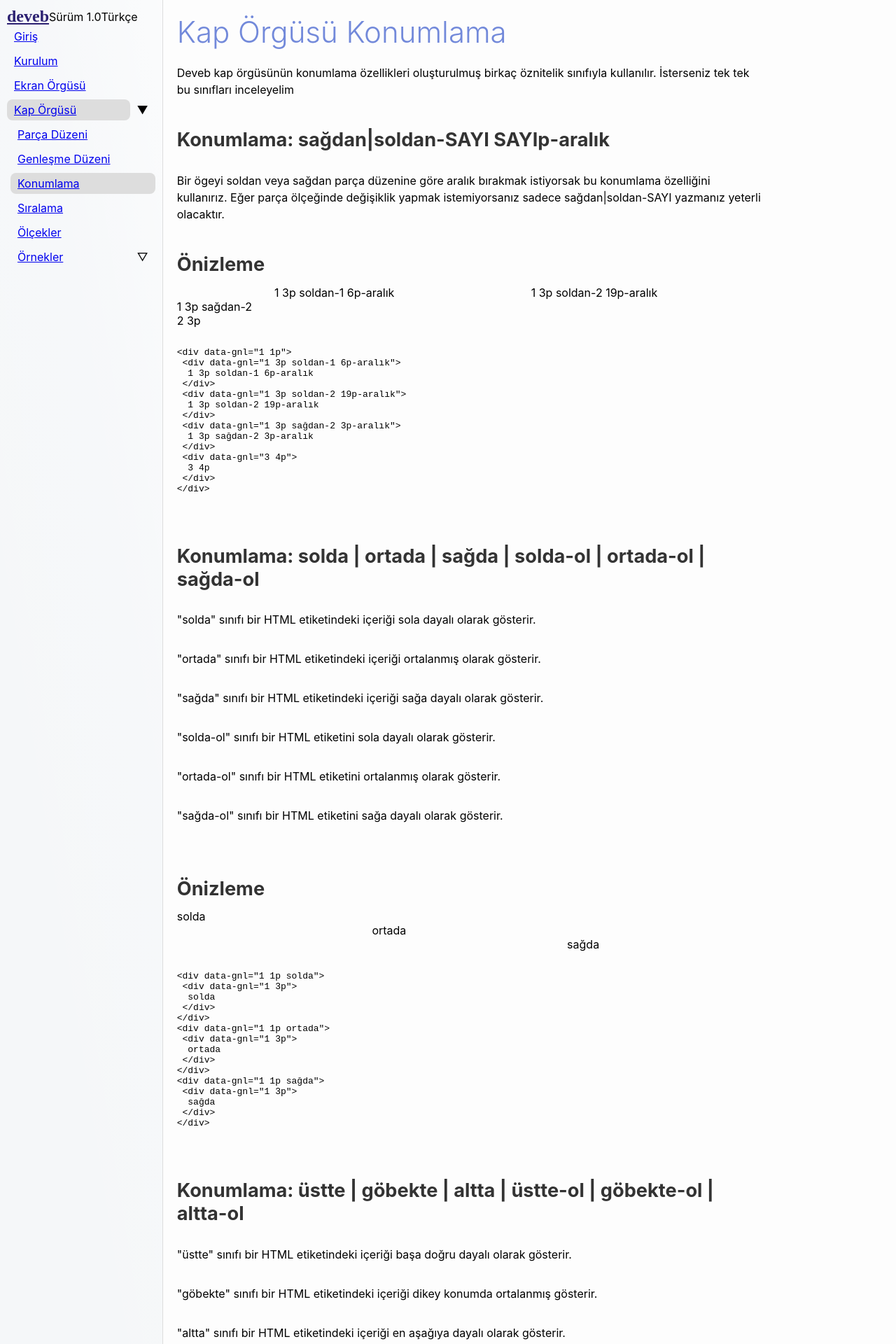
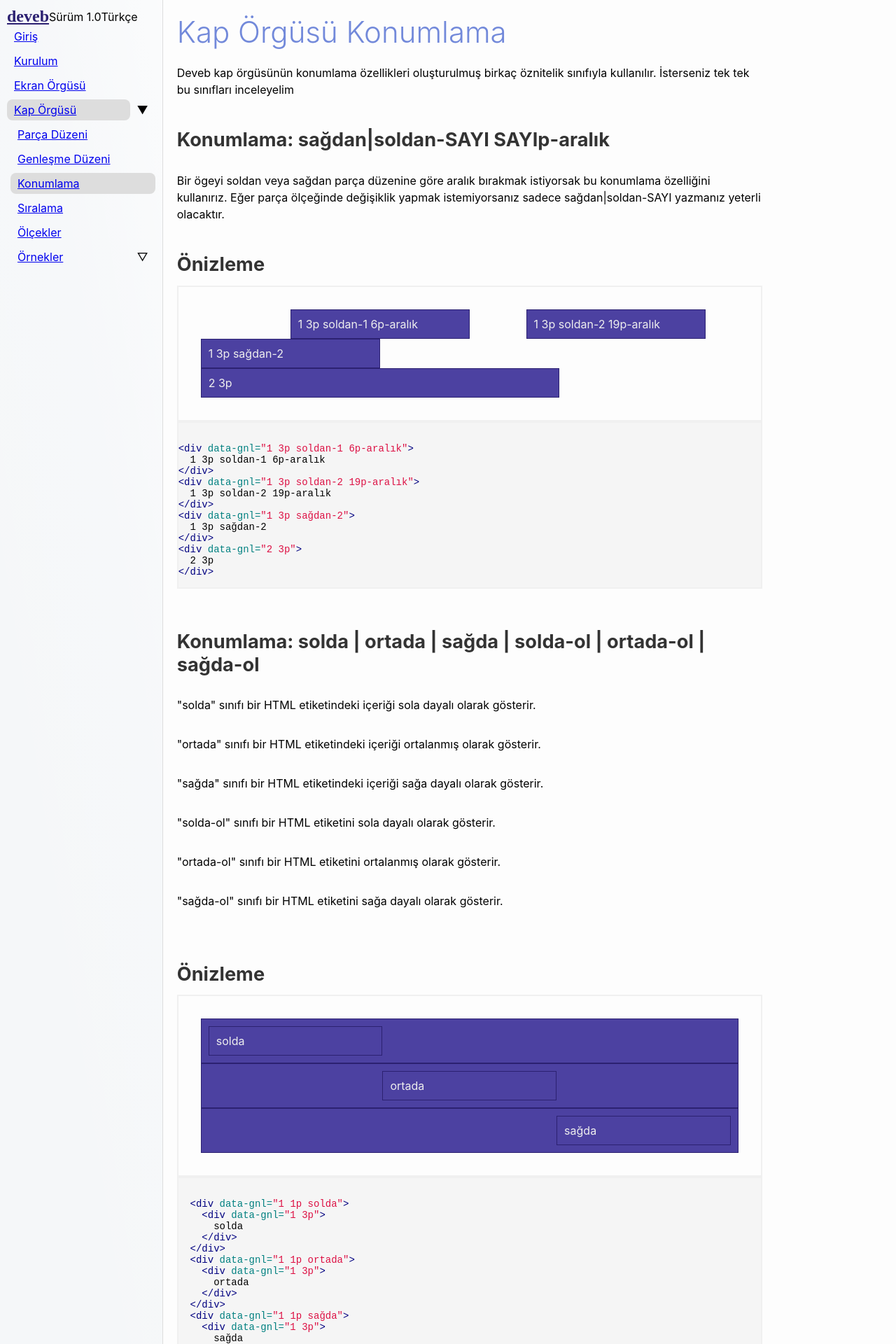
Before and after one commit to data-deveb/data-deveb.github.io, a Jekyll site: the page built from 1.0/tr/kap-orgusu/konumlama.html, in a window 1280 px wide. Shown: the top 1920 px of the page at 70% size. Built offline with Jekyll 4.4.1, drawn with Linux system fonts in a browser that asks for light colours; some web fonts are replaced; some of the changed text lies outside the part shown.

Commit message:
deveb 1.0 güncelleme
Belleti sayfaları güncelleniyor.

```diff
--- a/1.0/tr/kap-orgusu/konumlama.html
+++ b/1.0/tr/kap-orgusu/konumlama.html
@@ -7,9 +7,9 @@ title: Kap Örgüsü Konumlama
 
 <h3>Konumlama: <span data-metin="dikkat">sağdan|soldan-SAYI SAYIp-aralık</span></h3>
 <p>Bir ögeyi soldan veya sağdan parça düzenine göre aralık bırakmak istiyorsak bu konumlama özelliğini kullanırız. Eğer parça ölçeğinde değişiklik yapmak istemiyorsanız sadece sağdan|soldan-SAYI yazmanız yeterli olacaktır.</p>
-<div data-gnl="1 1p" class="önizleme">
+<div class="örnek" data-gnl="1 1p">
   <h3>Önizleme</h3>
-  <div data-gnl="1 1p">
+  <div class="önizleme">
     <div data-gnl="1 3p soldan-1 6p-aralık">
       1 3p soldan-1 6p-aralık
     </div>
@@ -24,22 +24,20 @@ title: Kap Örgüsü Konumlama
     </div>
   </div>
 </div>
-<pre data-gnl="1 1p"><code class="language-html">
-&lt;div data-gnl=&quot;1 1p&quot;&gt;
- &lt;div data-gnl=&quot;1 3p soldan-1 6p-aralık&quot;&gt;
+{% highlight html %}
+<div data-gnl="1 3p soldan-1 6p-aralık">
   1 3p soldan-1 6p-aralık
- &lt;/div&gt;
- &lt;div data-gnl=&quot;1 3p soldan-2 19p-aralık&quot;&gt;
+</div>
+<div data-gnl="1 3p soldan-2 19p-aralık">
   1 3p soldan-2 19p-aralık
- &lt;/div&gt;
- &lt;div data-gnl=&quot;1 3p sağdan-2 3p-aralık&quot;&gt;
-  1 3p sağdan-2 3p-aralık
- &lt;/div&gt;
- &lt;div data-gnl=&quot;3 4p&quot;&gt;
-  3 4p
- &lt;/div&gt;
-&lt;/div&gt;
-</code></pre>
+</div>
+<div data-gnl="1 3p sağdan-2">
+  1 3p sağdan-2
+</div>
+<div data-gnl="2 3p">
+  2 3p
+</div>
+{% endhighlight %}
 <p></p>
 
 <h3>Konumlama: <span data-metin="dikkat">solda | ortada | sağda | solda-ol | ortada-ol | sağda-ol</span></h3>
@@ -50,8 +48,9 @@ title: Kap Örgüsü Konumlama
 <p>"ortada-ol" sınıfı bir HTML etiketini ortalanmış olarak gösterir.</p>
 <p>"sağda-ol" sınıfı bir HTML etiketini sağa dayalı olarak gösterir.</p>
 <p></p>
-<div data-gnl="1 1p" class="önizleme">
+<div class="örnek" data-gnl="1 1p">
   <h3>Önizleme</h3>
+  <div class="önizleme">
     <div data-gnl="1 1p solda">
       <div data-gnl="1 3p">
         solda
@@ -68,23 +67,24 @@ title: Kap Örgüsü Konumlama
       </div>
     </div>
   </div>
-<pre data-gnl="1 1p"><code class="language-html">
-&lt;div data-gnl=&quot;1 1p solda&quot;&gt;
- &lt;div data-gnl=&quot;1 3p&quot;&gt;
+</div>
+{% highlight html %}
+  <div data-gnl="1 1p solda">
+    <div data-gnl="1 3p">
       solda
- &lt;/div&gt;
-&lt;/div&gt;
-&lt;div data-gnl=&quot;1 1p ortada&quot;&gt;
- &lt;div data-gnl=&quot;1 3p&quot;&gt;
+    </div>
+  </div>
+  <div data-gnl="1 1p ortada">
+    <div data-gnl="1 3p">
       ortada
- &lt;/div&gt;
-&lt;/div&gt;
-&lt;div data-gnl=&quot;1 1p sa&#287;da&quot;&gt;
- &lt;div data-gnl=&quot;1 3p&quot;&gt;
+    </div>
+  </div>
+  <div data-gnl="1 1p sağda">
+    <div data-gnl="1 3p">
       sağda
- &lt;/div&gt;
-&lt;/div&gt;
-</code></pre>
+    </div>
+  </div>
+{% endhighlight %}
 <p></p>
 
 <h3>Konumlama: <span data-metin="dikkat">üstte | göbekte | altta | üstte-ol | göbekte-ol | altta-ol</span></h3>
@@ -95,8 +95,9 @@ title: Kap Örgüsü Konumlama
 <p>"göbekte-ol" sınıfı bir tanımlandığı etiketi içinde bulunduğu etiketin dikey konumunda ortalanmış olarak gösterir.</p>
 <p>"altta-ol" sınıfı bir tanımlandığı etiketi içinde bulunduğu etiketin aşağısına dayalı olarak gösterir.</p>
 <p></p>
-<div data-gnl="1 1p" class="önizleme">
+<div class="örnek" data-gnl="1 1p">
   <h3>Önizleme</h3>
+  <div class="önizleme">
     <div data-gnl="1 3p üstte" style="height:500px;">
       <div data-gnl="1 1p">
         üstte
@@ -131,49 +132,51 @@ title: Kap Örgüsü Konumlama
       </div>
     </div>
   </div>
-<pre data-gnl="1 1p"><code class="language-html">
-&lt;div data-gnl=&quot;1 3p &uuml;stte&quot; style=&quot;height:500px;&quot;&gt;
-  &lt;div data-gnl=&quot;1 1p&quot;&gt;
-    &uuml;stte
-  &lt;/div&gt;
-  &lt;div data-gnl=&quot;1 1p&quot;&gt;
-    &uuml;stte
-  &lt;/div&gt;
-  &lt;div data-gnl=&quot;1 1p&quot;&gt;
-    &uuml;stte
-  &lt;/div&gt;
-  &lt;/div&gt;
-&lt;div data-gnl=&quot;1 3p g&ouml;bekte&quot; style=&quot;height:500px;&quot;&gt;
-  &lt;div data-gnl=&quot;1 1p&quot;&gt;
-    g&ouml;bekte
-  &lt;/div&gt;
-  &lt;div data-gnl=&quot;1 1p&quot;&gt;
-    g&ouml;bekte
-  &lt;/div&gt;
-  &lt;div data-gnl=&quot;1 1p&quot;&gt;
-    g&ouml;bekte
-  &lt;/div&gt;
-&lt;/div&gt;
-&lt;div data-gnl=&quot;1 3p altta&quot; style=&quot;height:500px;&quot;&gt;
-  &lt;div data-gnl=&quot;1 1p&quot;&gt;
+</div>
+{% highlight html %}
+  <div data-gnl="1 3p üstte" style="height:500px;">
+    <div data-gnl="1 1p">
+      üstte
+    </div>
+    <div data-gnl="1 1p">
+      üstte
+    </div>
+    <div data-gnl="1 1p">
+      üstte
+    </div>
+  </div>
+  <div data-gnl="1 3p göbekte" style="height:500px;">
+    <div data-gnl="1 1p">
+      göbekte
+    </div>
+    <div data-gnl="1 1p">
+      göbekte
+    </div>
+    <div data-gnl="1 1p">
+      göbekte
+    </div>
+  </div>
+  <div data-gnl="1 3p altta" style="height:500px;">
+    <div data-gnl="1 1p">
       altta
-  &lt;/div&gt;
-  &lt;div data-gnl=&quot;1 1p&quot;&gt;
+    </div>
+    <div data-gnl="1 1p">
       altta
-  &lt;/div&gt;
-  &lt;div data-gnl=&quot;1 1p&quot;&gt;
+    </div>
+    <div data-gnl="1 1p">
       altta
-  &lt;/div&gt;
-&lt;/div&gt;
-</code></pre>
+    </div>
+  </div>
+{% endhighlight %}
 <p></p>
 
 
 <h3>Konumlama: <span data-metin="dikkat">araları-aralık | dengeli-aralık</span></h3>
 <p>"araları-aralık" sınıfı bir HTML etiketindeki içeriği en sağa ve sola yayarak gösterir.</p>
 <p>"dengeli-aralık" sınıfı bir HTML etiketindeki içeriği sağa sola doğru yayarak gösterir.</p>
-<div data-gnl="1 1p" class="önizleme">
+<div class="örnek" data-gnl="1 1p">
   <h3>Önizleme</h3>
+  <div class="önizleme">
     <div data-gnl="1 1p araları-aralık">
       <div data-gnl="1 8p">
         araları-aralık
@@ -197,37 +200,39 @@ title: Kap Örgüsü Konumlama
       </div>
     </div>
   </div>
-<pre data-gnl="1 1p"><code class="language-html">
-&lt;div data-gnl=&quot;1 1p araları-aralık&quot;&gt;
-  &lt;div data-gnl=&quot;1 8p&quot;&gt;
+</div>
+{% highlight html %}
+  <div data-gnl="1 1p araları-aralık">
+    <div data-gnl="1 8p">
       araları-aralık
-  &lt;/div&gt;
-  &lt;div data-gnl=&quot;1 8p&quot;&gt;
+    </div>
+    <div data-gnl="1 8p">
       araları-aralık
-  &lt;/div&gt;
-  &lt;div data-gnl=&quot;1 8p&quot;&gt;
+    </div>
+    <div data-gnl="1 8p">
       araları-aralık
-  &lt;/div&gt;
-&lt;/div&gt;
-&lt;div data-gnl=&quot;1 1p dengeli-aralık&quot;&gt;
-  &lt;div data-gnl=&quot;1 8p&quot;&gt;
+    </div>
+  </div>
+  <div data-gnl="1 1p dengeli-aralık">
+    <div data-gnl="1 8p">
       dengeli-aralık
-  &lt;/div&gt;
-  &lt;div data-gnl=&quot;1 8p&quot;&gt;
+    </div>
+    <div data-gnl="1 8p">
       dengeli-aralık
-  &lt;/div&gt;
-  &lt;div data-gnl=&quot;1 8p&quot;&gt;
+    </div>
+    <div data-gnl="1 8p">
       dengeli-aralık
-  &lt;/div&gt;
-&lt;/div&gt;
-</code></pre>
+    </div>
+  </div>
+{% endhighlight %}
 <p></p>
 
 <h3>Konumlama: <span data-metin="dikkat">uzat | uzun-ol</span></h3>
 <p>"uzat" sınıfı bir HTML etiketindeki içeriği aşağıdan yukarıya uzatarak gösterir.</p>
 <p>"uzun-ol" sınıfı bir tanımlandığı etiketi içinde bulunduğu etiketin durumuna göre uzatır.</p>
-<div data-gnl="1 1p" class="önizleme">
+<div class="örnek" data-gnl="1 1p">
   <h3>Önizleme</h3>
+  <div class="önizleme">
     <div data-gnl="1 2p uzat" style="height:500px;">
       <div data-gnl="0">
         uzat
@@ -251,37 +256,39 @@ title: Kap Örgüsü Konumlama
       </div>
     </div>
   </div>
-<pre data-gnl="1 1p"><code class="language-html">
-&lt;div data-gnl=&quot;1 2p uzat&quot; style=&quot;height:500px;&quot;&gt;
- &lt;div data-gnl=&quot;0&quot;&gt;
+</div>
+{% highlight html %}
+  <div data-gnl="1 2p uzat" style="height:500px;">
+    <div data-gnl="0">
       uzat
- &lt;/div&gt;
- &lt;div data-gnl=&quot;0&quot;&gt;
+    </div>
+    <div data-gnl="0">
       uzat
- &lt;/div&gt;
- &lt;div data-gnl=&quot;0&quot;&gt;
+    </div>
+    <div data-gnl="0">
       uzat
- &lt;/div&gt;
-&lt;/div&gt;
-&lt;div data-gnl=&quot;1 2p uzat&quot; style=&quot;height:500px;&quot;&gt;
- &lt;div data-gnl=&quot;0 üstte-ol&quot;&gt;
+    </div>
+  </div>
+  <div data-gnl="1 2p" style="height:500px;">
+    <div data-gnl="0 üstte-ol">
       üstte-ol
- &lt;/div&gt;
- &lt;div data-gnl=&quot;0&quot;&gt;
-   varsaylıan (uzat)
- &lt;/div&gt;
- &lt;div data-gnl=&quot;0 üstte-ol&quot;&gt;
+    </div>
+    <div data-gnl="0">
+      varsayılan (uzat)
+    </div>
+    <div data-gnl="0 üstte-ol">
       üstte-ol
- &lt;/div&gt;
-&lt;/div&gt;
-</code></pre>
+    </div>
+  </div>
+{% endhighlight %}
 <p></p>
 
 <h3>Konumlama: <span data-metin="dikkat">satırda | satırda-ol</span></h3>
 <p>"satırda" sınıfı bir HTML etiketindeki içeriği bir çizgiye dizerek gösterir.</p>
 <p>"satırda-ol" sınıfı bir buldunduğu etiketi bir çizgi konumuna dizerek gösterir.</p>
-<div data-gnl="1 1p" class="önizleme">
+<div class="örnek" data-gnl="1 1p">
   <h3>Önizleme</h3>
+  <div class="önizleme">
     <div data-gnl="1 1p">
       <div data-gnl="0" style="font-size:2em">
         Varsayılan örnek bir yazı.
@@ -307,24 +314,33 @@ title: Kap Örgüsü Konumlama
       </div>
     </div>
   </div>
-<pre data-gnl="1 1p"><code class="language-html">
-&lt;div data-gnl=&quot;1 1p sat&#305;rda&quot; style=&quot;height:500px;&quot;&gt;
-  &lt;div data-gnl=&quot;0&quot; style=&quot;font-size:2em&quot;&gt;
-    &Ouml;rnek bir yaz&#305; &quot;sat&#305;rda&quot;.
-  &lt;/div&gt;
-  &lt;div data-gnl=&quot;0&quot;&gt;
-    &Ouml;rnek bir yaz&#305; &quot;sat&#305;rda&quot;.
-  &lt;/div&gt;
-&lt;/div&gt;
-&lt;div data-gnl=&quot;1 1p&quot; style=&quot;height:500px;&quot;&gt;
-  &lt;div data-gnl=&quot;0 sat&#305;rda-ol&quot; style=&quot;font-size:2em&quot;&gt;
-    &Ouml;rnek bir yaz&#305; &quot;sat&#305;rda-ol&quot;.
-  &lt;/div&gt;
-  &lt;div data-gnl=&quot;0 sat&#305;rda-ol&quot;&gt;
-    &Ouml;rnek bir yaz&#305; &quot;sat&#305;rda-ol&quot;.
-  &lt;/div&gt;
-&lt;/div&gt;
-</code></pre>
+</div>
+{% highlight html %}
+  <div data-gnl="1 1p">
+    <div data-gnl="0" style="font-size:2em">
+      Varsayılan örnek bir yazı.
+    </div>
+    <div data-gnl="0">
+      Varsayılan örnek bir yazı.
+    </div>
+  </div>
+  <div data-gnl="1 1p satırda">
+    <div data-gnl="0" style="font-size:2em">
+      Örnek bir yazı "satırda".
+    </div>
+    <div data-gnl="0">
+      Örnek bir yazı "satırda".
+    </div>
+  </div>
+  <div data-gnl="1 1p">
+    <div data-gnl="0 satırda-ol" style="font-size:2em">
+      Örnek bir yazı "satırda-ol".
+    </div>
+    <div data-gnl="0 satırda-ol">
+      Örnek bir yazı "satırda-ol".
+    </div>
+  </div>
+{% endhighlight %}
 <p></p>
 
 <h3>Konumlama: <span data-metin="dikkat">ters-dürme | ters-satır | ters-sütun</span></h3>
@@ -332,8 +348,9 @@ title: Kap Örgüsü Konumlama
 <p>"ters-satır" sınıfı bir HTML etiketindeki satırları aynalı olarak gösterir.</p>
 <p>"ters-sütun" sınıfı bir HTML etiketindeki sütunları aynalı olarak gösterir.</p>
 <p></p>
-<div data-gnl="1 1p" class="önizleme">
+<div class="örnek" data-gnl="1 1p">
   <h3>Önizleme</h3>
+  <div class="önizleme">
     <div data-gnl="1 1p ters-dürme">
       <div data-gnl="1 3p">
         ters-dürme #1
@@ -386,67 +403,69 @@ title: Kap Örgüsü Konumlama
       </div>
     </div>
   </div>
-<pre data-gnl="1 1p"><code class="language-html">
-&lt;div data-gnl=&quot;1 1p ters-dürme&quot;&gt;
-  &lt;div data-gnl=&quot;1 3p&quot;&gt;
+</div>
+{% highlight html %}
+  <div data-gnl="1 1p ters-dürme">
+    <div data-gnl="1 3p">
       ters-dürme #1
-  &lt;/div&gt;
-  &lt;div data-gnl=&quot;1 3p&quot;&gt;
+    </div>
+    <div data-gnl="1 3p">
       ters-dürme #2
-  &lt;/div&gt;
-  &lt;div data-gnl=&quot;1 3p&quot;&gt;
+    </div>
+    <div data-gnl="1 3p">
       ters-dürme #3
-  &lt;/div&gt;
-  &lt;div data-gnl=&quot;1 3p&quot;&gt;
+    </div>
+    <div data-gnl="1 3p">
       ters-dürme #4
-  &lt;/div&gt;
-  &lt;div data-gnl=&quot;1 3p&quot;&gt;
+    </div>
+    <div data-gnl="1 3p">
       ters-dürme #5
-  &lt;/div&gt;
-  &lt;div data-gnl=&quot;1 3p&quot;&gt;
+    </div>
+    <div data-gnl="1 3p">
       ters-dürme #6
-  &lt;/div&gt;
-&lt;/div&gt;
-&lt;div data-gnl=&quot;1 1p ters-sat&#305;r&quot;&gt;
-  &lt;div data-gnl=&quot;1 3p&quot;&gt;
-    ters-sat&#305;r #1
-  &lt;/div&gt;
-  &lt;div data-gnl=&quot;1 3p&quot;&gt;
-    ters-sat&#305;r #2
-  &lt;/div&gt;
-  &lt;div data-gnl=&quot;1 3p&quot;&gt;
-    ters-sat&#305;r #3
-  &lt;/div&gt;
-  &lt;div data-gnl=&quot;1 3p&quot;&gt;
-    ters-sat&#305;r #4
-  &lt;/div&gt;
-  &lt;div data-gnl=&quot;1 3p&quot;&gt;
-    ters-sat&#305;r #5
-  &lt;/div&gt;
-  &lt;div data-gnl=&quot;1 3p&quot;&gt;
-    ters-sat&#305;r #6
-  &lt;/div&gt;
-&lt;/div&gt;
-&lt;div data-gnl=&quot;1 1p ters-s&uuml;tun&quot;&gt;
-  &lt;div data-gnl=&quot;1 3p&quot;&gt;
-    ters-s&uuml;tun #1
-  &lt;/div&gt;
-  &lt;div data-gnl=&quot;1 3p&quot;&gt;
-    ters-s&uuml;tun #2
-  &lt;/div&gt;
-  &lt;div data-gnl=&quot;1 3p&quot;&gt;
-    ters-s&uuml;tun #3
-  &lt;/div&gt;
-&lt;/div&gt;
-</code></pre>
+    </div>
+  </div>
+  <div data-gnl="1 1p ters-satır">
+    <div data-gnl="1 3p">
+      ters-satır #1
+    </div>
+    <div data-gnl="1 3p">
+      ters-satır #2
+    </div>
+    <div data-gnl="1 3p">
+      ters-satır #3
+    </div>
+    <div data-gnl="1 3p">
+      ters-satır #4
+    </div>
+    <div data-gnl="1 3p">
+      ters-satır #5
+    </div>
+    <div data-gnl="1 3p">
+      ters-satır #6
+    </div>
+  </div>
+  <div data-gnl="1 1p ters-sütun">
+    <div data-gnl="1 3p">
+      ters-sütun #1
+    </div>
+    <div data-gnl="1 3p">
+      ters-sütun #2
+    </div>
+    <div data-gnl="1 3p">
+      ters-sütun #3
+    </div>
+  </div>
+{% endhighlight %}
 <p></p>
 
 <h3>Konumlama: <span data-metin="dikkat">kaymadan | dürmeden</span></h3>
 <p>"kaymadan" sınıfı bir HTML etiketindeki içeriğin dışarı taşmasını engeller.</p>
 <p>"dürmeden" sınıfı bir HTML etiketindeki içeriğin alt satırlara kaymasını engeller ve tek satırda gösterir.</p>
 <p></p>
-<div data-gnl="1 1p" class="önizleme">
+<div class="örnek" data-gnl="1 1p">
   <h3>Önizleme</h3>
+  <div class="önizleme">
     <div data-gnl="1 24p kaymadan">
       Taşmadan yazamadıklarımızdan mısınız?
     </div>
@@ -465,23 +484,24 @@ title: Kap Örgüsü Konumlama
       </div>
     </div>
   </div>
-<pre data-gnl="1 1p"><code class="language-html">
-&lt;div data-gnl=&quot;1 1p dürmeden&quot;&gt;
- &lt;div&gt;
-  Buradaki i&ccedil;erikler dürmeden etkisi alt&#305;nda g&ouml;r&uuml;nt&uuml;lenmektedir.
- &lt;/div&gt;
- &lt;div&gt;
-  Buradaki i&ccedil;erikler dürmeden etkisi alt&#305;nda g&ouml;r&uuml;nt&uuml;lenmektedir.
- &lt;/div&gt;
- &lt;div&gt;
-  Buradaki i&ccedil;erikler dürmeden etkisi alt&#305;nda g&ouml;r&uuml;nt&uuml;lenmektedir.
- &lt;/div&gt;
- &lt;div&gt;
-  Buradaki i&ccedil;erikler dürmeden etkisi alt&#305;nda g&ouml;r&uuml;nt&uuml;lenmektedir.
- &lt;/div&gt;
-&lt;/div&gt;
-&lt;div data-gnl=&quot;1 24p kaymadan&quot;&gt;
+</div>
+{% highlight html %}
+  <div data-gnl="1 24p kaymadan">
     Taşmadan yazamadıklarımızdan mısınız?
-&lt;/div&gt;
-</code></pre>
+  </div>
+  <div data-gnl="1 1p dürmeden">
+    <div>
+      Buradaki içerikler dürmeden etkisi altında görüntülenmektedir.
+    </div>
+    <div>
+      Buradaki içerikler dürmeden etkisi altında görüntülenmektedir.
+    </div>
+    <div>
+      Buradaki içerikler dürmeden etkisi altında görüntülenmektedir.
+    </div>
+    <div>
+      Buradaki içerikler dürmeden etkisi altında görüntülenmektedir.
+    </div>
+  </div>
+{% endhighlight %}
 <p></p>
--- a/1.0/tr/kurulum.html
+++ b/1.0/tr/kurulum.html
@@ -26,9 +26,9 @@
 
     <h2><span class="simget">deveb</span> English Version (not ready)</h2>
     {% highlight html %}
-      <head>
-        <link href="/css/deveb-s1n0/deveb-en.css" rel="stylesheet">
-      </head>
+    <head>
+      <link href="/css/deveb-s1n0/deveb-en.css" rel="stylesheet">
+    </head>
     {% endhighlight %}
 
     <p>Not: İngilizce diliyle geliştirilen sürüm, türkçe sürümü geriden takip etmektedir. Türkçe sürüme göre daha az özelliğe sahip olabilir ve hata durumu görülebilir.</p>
```
Also changed, not shown: 1.0/tr/kap-orgusu/siralama.html (+13 -11 lines). Lines whose indentation alone changed are shown as unchanged.
